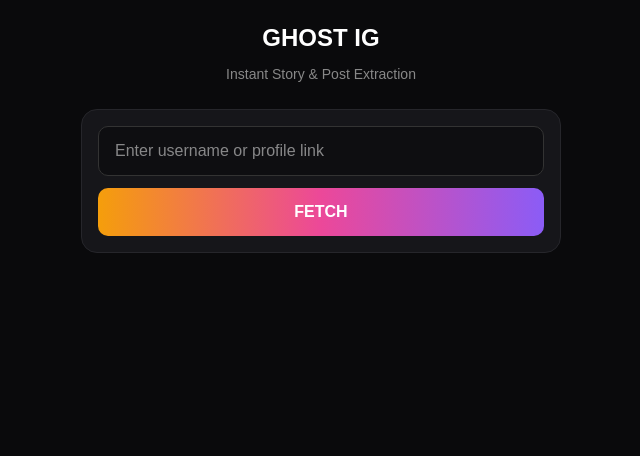
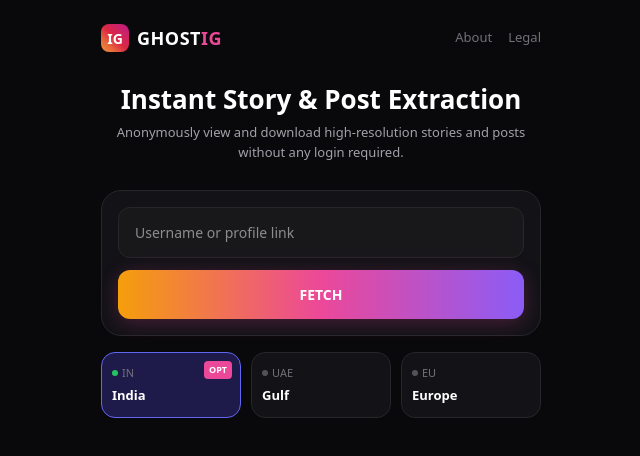
Before and after one commit to alfaazmalik88-pixel/Ghost-Ig, a React (Vite) app: page / in a window 1280 px wide. Shown: the top 456 px of the page, without its empty margins (319-959 px from the left). Built offline with nearby package versions, Linux system fonts and the light colour scheme.

Commit message:
Refactor App component to manage profile and region

```diff
--- a/src/App.tsx
+++ b/src/App.tsx
@@ -2,9 +2,11 @@
 
 export default function App() {
   const [input, setInput] = useState('');
+  const [region, setRegion] = useState('India');
+  const [activeTab, setActiveTab] = useState<'profile' | 'stories' | 'posts'>('profile');
   const [loading, setLoading] = useState(false);
   const [error, setError] = useState<string | null>(null);
-  const [data, setData] = useState<any>(null);
+  const [profile, setProfile] = useState<any>(null);
 
   const cleanUsername = (str: string) => {
     let u = str.trim();
@@ -23,51 +25,74 @@
 
     setLoading(true);
     setError(null);
-    setData(null);
+    setProfile(null);
 
     try {
-      const res = await fetch(`/api/fetch?username=${user}`);
-      const text = await res.text();
+      const igEndpoint = `https://www.instagram.com/api/v1/users/web_profile_info/?username=${encodeURIComponent(user)}`;
+      const proxyUrl = `https://api.allorigins.win/get?url=${encodeURIComponent(igEndpoint)}`;
 
-      // Check for HTML response crash
-      if (text.trim().startsWith('<') || text.includes('<!DOCTYPE html>')) {
-        throw new Error('Server se invalid HTML response mila. Rate limited.');
+      const res = await fetch(proxyUrl);
+      if (!res.ok) throw new Error('Proxy server se connect nahi ho paya.');
+
+      const responseJson = await res.json();
+      const rawText = responseJson.contents;
+
+      if (!rawText || rawText.trim().startsWith('<') || !rawText.includes('data')) {
+        throw new Error('Instagram ne request restrict ki hai ya account private hai.');
       }
 
-      const json = JSON.parse(text);
+      const parsedData = JSON.parse(rawText);
+      const userData = parsedData.data?.user;
 
-      if (!res.ok) {
-        throw new Error(json.error || 'Fetch karne me dikkat aayi');
+      if (!userData) {
+        throw new Error('Profile nahi mili.');
       }
 
-      setData(json.data?.user || json);
+      setProfile(userData);
     } catch (err: any) {
-      setError(err.message || 'Error occurred');
+      setError(err.message || 'Kuch dikkat aayi');
     } finally {
       setLoading(false);
     }
   };
 
   return (
-    <div style={{ minHeight: '100vh', background: '#0a0a0c', color: '#fff', padding: '20px', fontFamily: 'sans-serif' }}>
-      <div style={{ maxWidth: '480px', margin: '0 auto', textAlign: 'center' }}>
-        <h1 style={{ fontSize: '24px', fontWeight: 'bold', marginBottom: '8px' }}>GHOST IG</h1>
-        <p style={{ color: '#888', fontSize: '14px', marginBottom: '24px' }}>Instant Story & Post Extraction</p>
+    <div style={{ minHeight: '100vh', background: '#09090b', color: '#fff', padding: '24px 16px', fontFamily: 'system-ui, -apple-system, sans-serif' }}>
+      <div style={{ maxWidth: '440px', margin: '0 auto', textAlign: 'center' }}>
 
-        <div style={{ background: '#16161a', padding: '16px', borderRadius: '16px', border: '1px solid #26262b' }}>
+        {/* Header */}
+        <div style={{ display: 'flex', justifyContent: 'space-between', alignItems: 'center', marginBottom: '32px' }}>
+          <div style={{ display: 'flex', alignItems: 'center', gap: '8px' }}>
+            <div style={{ width: '28px', height: '28px', borderRadius: '8px', background: 'linear-gradient(45deg, #f09433, #e6683c, #dc2743, #cc2366, #bc1888)', display: 'flex', alignItems: 'center', justifyContent: 'center', fontWeight: 'bold', fontSize: '14px' }}>IG</div>
+            <span style={{ fontWeight: '800', fontSize: '18px', letterSpacing: '0.5px' }}>GHOST<span style={{ color: '#ec4899' }}>IG</span></span>
+          </div>
+          <div style={{ display: 'flex', gap: '16px', fontSize: '13px', color: '#71717a' }}>
+            <span style={{ cursor: 'pointer' }}>About</span>
+            <span style={{ cursor: 'pointer' }}>Legal</span>
+          </div>
+        </div>
+
+        {/* Title */}
+        <h1 style={{ fontSize: '26px', fontWeight: '800', marginBottom: '8px', lineHeight: '1.2' }}>Instant Story & Post Extraction</h1>
+        <p style={{ color: '#a1a1aa', fontSize: '13px', lineHeight: '1.5', marginBottom: '28px' }}>Anonymously view and download high-resolution stories and posts without any login required.</p>
+
+        {/* Search Card */}
+        <div style={{ background: '#121217', padding: '16px', borderRadius: '20px', border: '1px solid #27272a' }}>
           <input
             type="text"
-            placeholder="Enter username or profile link"
+            placeholder="Username or profile link"
             value={input}
             onChange={(e) => setInput(e.target.value)}
             style={{
               width: '100%',
-              padding: '12px 16px',
-              borderRadius: '10px',
-              border: '1px solid #333',
-              background: '#0e0e11',
+              padding: '14px 16px',
+              borderRadius: '12px',
+              border: '1px solid #27272a',
+              background: '#18181b',
               color: '#fff',
+              fontSize: '14px',
               marginBottom: '12px',
+              outline: 'none',
               boxSizing: 'border-box'
             }}
           />
@@ -77,43 +102,91 @@
             disabled={loading}
             style={{
               width: '100%',
-              padding: '12px',
-              borderRadius: '10px',
+              padding: '14px',
+              borderRadius: '12px',
               border: 'none',
-              fontWeight: 'bold',
+              fontWeight: '700',
+              fontSize: '14px',
               background: 'linear-gradient(90deg, #f59e0b, #ec4899, #8b5cf6)',
               color: '#fff',
-              cursor: loading ? 'not-allowed' : 'pointer'
+              cursor: loading ? 'not-allowed' : 'pointer',
+              boxShadow: '0 4px 20px rgba(236, 72, 153, 0.25)'
             }}
           >
-            {loading ? 'FETCHING...' : 'FETCH'}
+            {loading ? 'EXTRACTING...' : 'FETCH'}
           </button>
         </div>
 
+        {/* Region Selector Pills */}
+        <div style={{ display: 'grid', gridTemplateColumns: '1fr 1fr 1fr', gap: '10px', marginTop: '16px' }}>
+          {[
+            { id: 'India', flag: 'IN', tag: 'OPT' },
+            { id: 'Gulf', flag: 'UAE' },
+            { id: 'Europe', flag: 'EU' }
+          ].map((item) => (
+            <div
+              key={item.id}
+              onClick={() => setRegion(item.id)}
+              style={{
+                position: 'relative',
+                background: region === item.id ? '#1e1b4b' : '#121217',
+                border: region === item.id ? '1px solid #6366f1' : '1px solid #27272a',
+                padding: '12px 10px',
+                borderRadius: '14px',
+                cursor: 'pointer',
+                textAlign: 'left'
+              }}
+            >
+              {item.tag && (
+                <span style={{ position: 'absolute', top: '8px', right: '8px', background: '#ec4899', color: '#fff', fontSize: '9px', fontWeight: 'bold', padding: '2px 5px', borderRadius: '4px' }}>
+                  {item.tag}
+                </span>
+              )}
+              <div style={{ fontSize: '11px', color: '#71717a', display: 'flex', alignItems: 'center', gap: '4px' }}>
+                <span style={{ width: '6px', height: '6px', borderRadius: '50%', background: region === item.id ? '#22c55e' : '#52525b' }}></span>
+                {item.flag}
+              </div>
+              <div style={{ fontSize: '13px', fontWeight: '600', marginTop: '4px' }}>{item.id}</div>
+            </div>
+          ))}
+        </div>
+
+        {/* Error Card */}
         {error && (
-          <div style={{ marginTop: '16px', padding: '12px', background: '#2d0606', border: '1px solid #7f1d1d', borderRadius: '10px', color: '#f87171', fontSize: '13px' }}>
+          <div style={{ marginTop: '20px', padding: '14px', background: '#270a0a', border: '1px solid #7f1d1d', borderRadius: '14px', color: '#f87171', fontSize: '13px', textAlign: 'left' }}>
             {error}
           </div>
         )}
 
-        {data && (
-          <div style={{ marginTop: '20px', background: '#16161a', padding: '16px', borderRadius: '16px', textAlign: 'left', border: '1px solid #26262b' }}>
-            <div style={{ display: 'flex', alignItems: 'center', gap: '12px', marginBottom: '12px' }}>
-              {data.profile_pic_url_hd && (
-                <img src={data.profile_pic_url_hd} alt="" style={{ width: '50px', height: '50px', borderRadius: '50%' }} />
+        {/* Result Card */}
+        {profile && (
+          <div style={{ marginTop: '24px', background: '#121217', padding: '20px', borderRadius: '20px', textAlign: 'left', border: '1px solid #27272a' }}>
+            <div style={{ display: 'flex', alignItems: 'center', gap: '14px', marginBottom: '14px' }}>
+              {profile.profile_pic_url_hd && (
+                <img
+                  src={`https://images.weserv.nl/?url=${encodeURIComponent(profile.profile_pic_url_hd)}`}
+                  alt="Avatar"
+                  style={{ width: '60px', height: '60px', borderRadius: '50%', objectFit: 'cover', border: '2px solid #ec4899' }}
+                />
               )}
               <div>
-                <h3 style={{ margin: 0, fontSize: '16px' }}>{data.full_name || data.username}</h3>
-                <p style={{ margin: 0, color: '#888', fontSize: '12px' }}>@{data.username}</p>
+                <h3 style={{ margin: 0, fontSize: '16px', fontWeight: '700' }}>{profile.full_name || profile.username}</h3>
+                <p style={{ margin: '2px 0 0 0', color: '#a1a1aa', fontSize: '13px' }}>@{profile.username}</p>
               </div>
             </div>
-            <p style={{ fontSize: '13px', color: '#ccc' }}>{data.biography}</p>
-            <div style={{ display: 'flex', gap: '15px', marginTop: '12px', fontSize: '13px' }}>
-              <span><b>{data.edge_followed_by?.count || 0}</b> Followers</span>
-              <span><b>{data.edge_follow?.count || 0}</b> Following</span>
+
+            <p style={{ fontSize: '13px', color: '#d4d4d8', lineHeight: '1.4', margin: '10px 0' }}>
+              {profile.biography || 'No bio provided'}
+            </p>
+
+            <div style={{ display: 'flex', justifyContent: 'space-between', padding: '12px 0', borderTop: '1px solid #27272a', borderBottom: '1px solid #27272a', fontSize: '13px' }}>
+              <span><b>{profile.edge_followed_by?.count?.toLocaleString() || 0}</b> <span style={{ color: '#71717a' }}>Followers</span></span>
+              <span><b>{profile.edge_follow?.count?.toLocaleString() || 0}</b> <span style={{ color: '#71717a' }}>Following</span></span>
+              <span><b>{profile.edge_owner_to_timeline_media?.count?.toLocaleString() || 0}</b> <span style={{ color: '#71717a' }}>Posts</span></span>
             </div>
           </div>
         )}
+
       </div>
     </div>
   );
```
